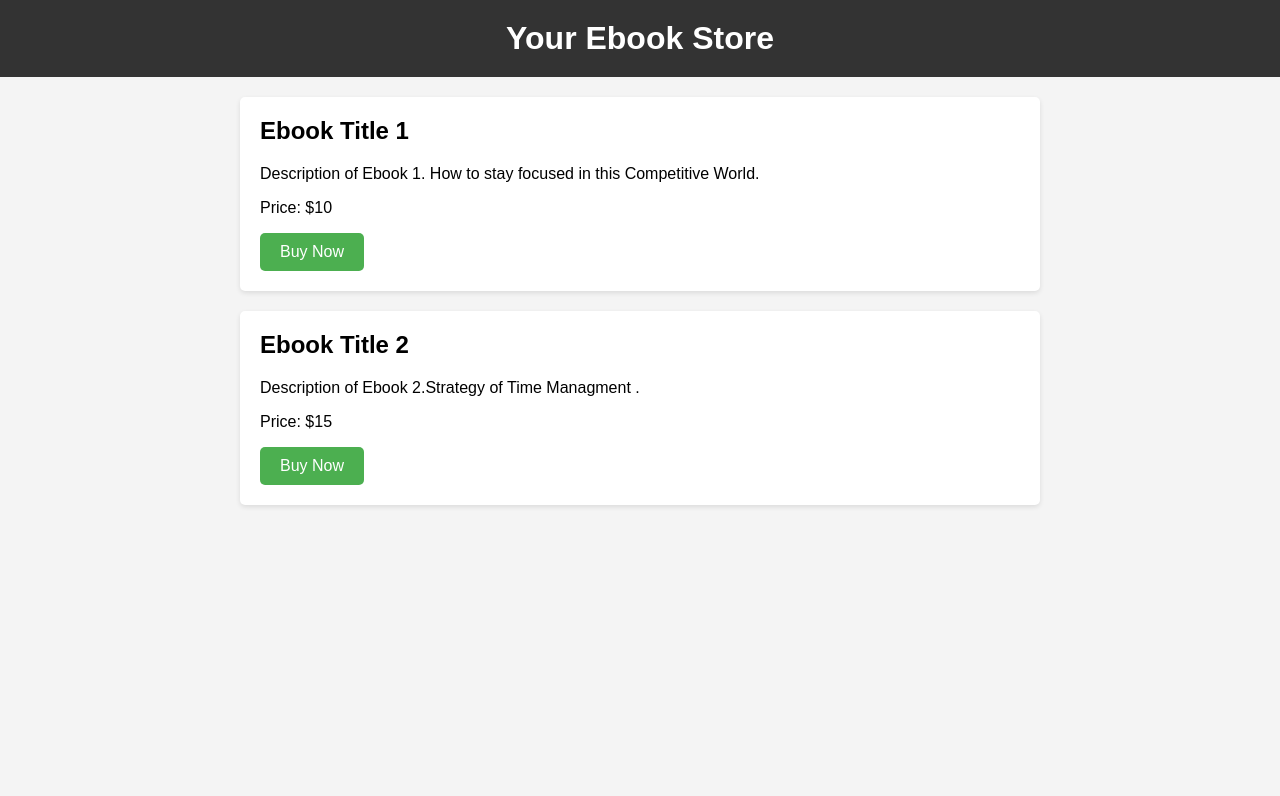
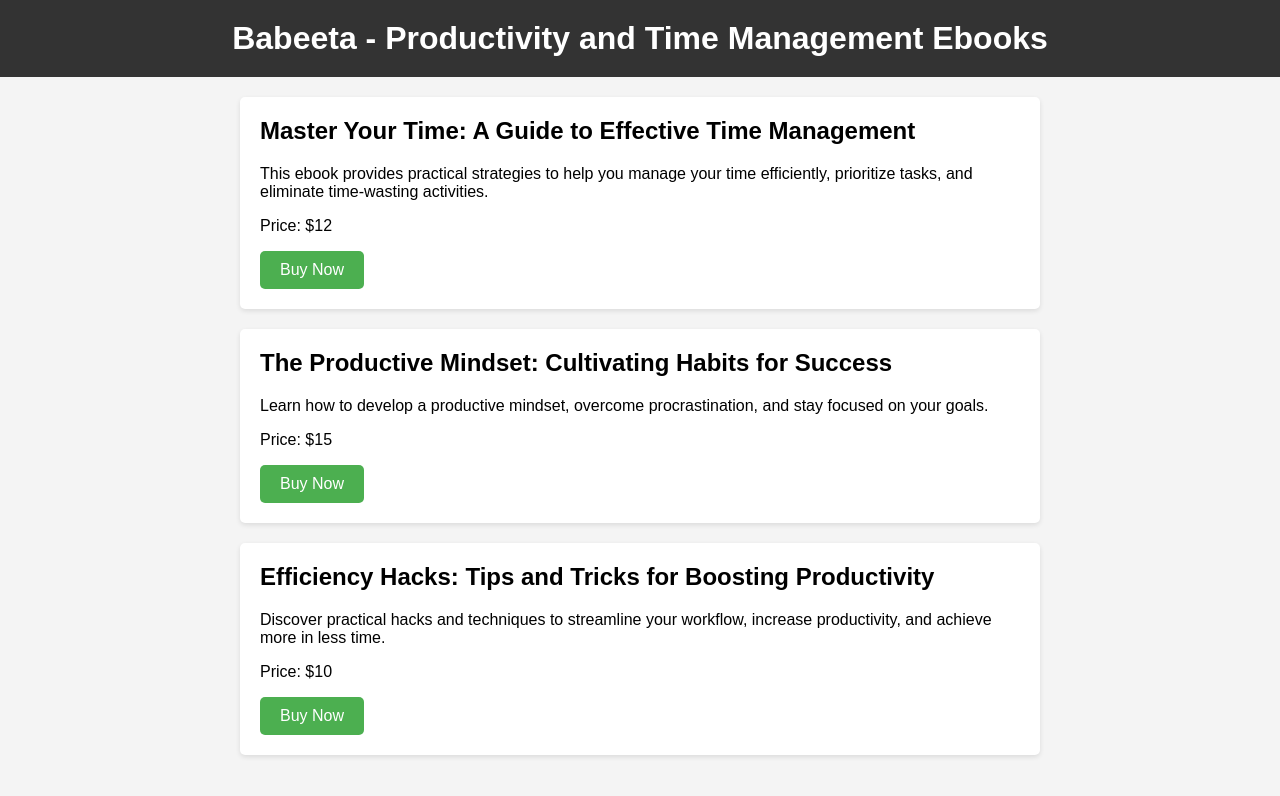
Before and after one commit to Aradhya968/aradhya968.github.io, a plain HTML site: page index.html in a window 1280 px wide. Drawn offline with Linux system fonts and the light colour scheme.

Commit message:
Update index.html

```diff
--- a/index.html
+++ b/index.html
@@ -3,7 +3,7 @@
 <head>
     <meta charset="UTF-8">
     <meta name="viewport" content="width=device-width, initial-scale=1.0">
-    <title>Babeeta</title>
+    <title>Babeeta - Productivity and Time Management Ebooks</title>
     <style>
         body {
             font-family: Arial, sans-serif;
@@ -55,19 +55,25 @@
 </head>
 <body>
     <header>
-        <h1>Your Ebook Store</h1>
+        <h1>Babeeta - Productivity and Time Management Ebooks</h1>
     </header>
     <div class="container">
         <div class="ebook">
-            <h2>Ebook Title 1</h2>
-            <p>Description of Ebook 1. How to stay focused in this Competitive World.</p>
-            <p>Price: $10</p>
+            <h2>Master Your Time: A Guide to Effective Time Management</h2>
+            <p>This ebook provides practical strategies to help you manage your time efficiently, prioritize tasks, and eliminate time-wasting activities.</p>
+            <p>Price: $12</p>
             <button class="buy-btn">Buy Now</button>
         </div>
         <div class="ebook">
-            <h2>Ebook Title 2</h2>
-            <p>Description of Ebook 2.Strategy of Time Managment .</p>
+            <h2>The Productive Mindset: Cultivating Habits for Success</h2>
+            <p>Learn how to develop a productive mindset, overcome procrastination, and stay focused on your goals.</p>
             <p>Price: $15</p>
+            <button class="buy-btn">Buy Now</button>
+        </div>
+        <div class="ebook">
+            <h2>Efficiency Hacks: Tips and Tricks for Boosting Productivity</h2>
+            <p>Discover practical hacks and techniques to streamline your workflow, increase productivity, and achieve more in less time.</p>
+            <p>Price: $10</p>
             <button class="buy-btn">Buy Now</button>
         </div>
         <!-- Add more ebook sections as needed -->
```
